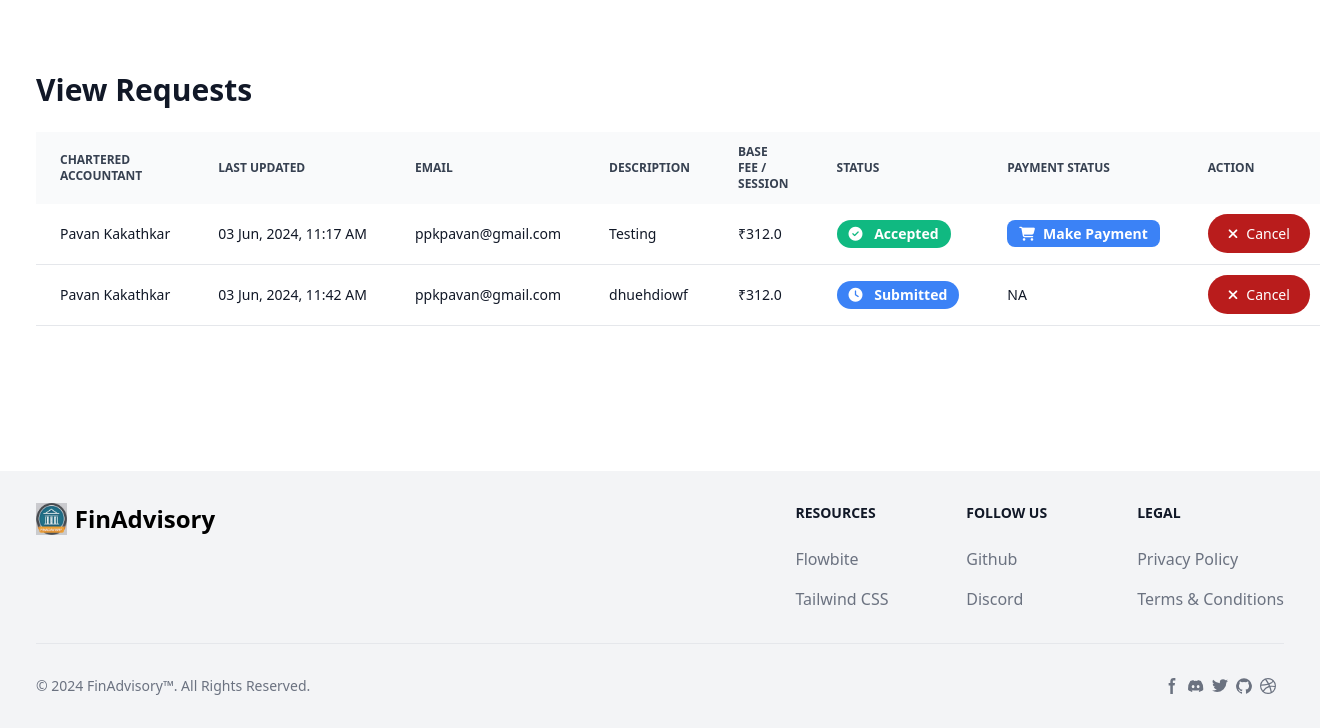
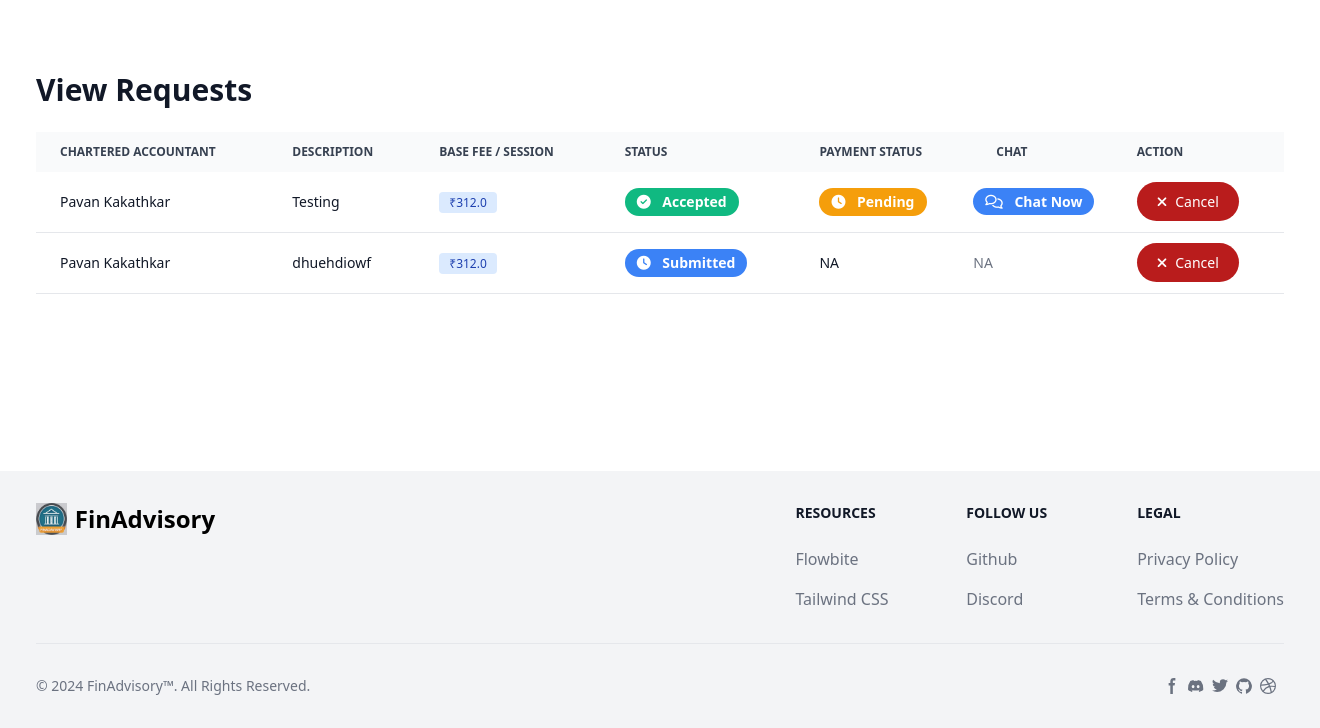
Before and after one commit to PKPran/FinAdvisory, a Flask app: page /view_requests in a window 1320 px wide; the page is wider, and only the part inside the window is pictured. Shown: the part 72-800 px from the top of that part. Run offline with Flask 3, Linux system fonts and the light colour scheme; a user stored in the database is signed in; data comes from the database, SQL or seed files in the repository; both versions use the stored data as it was after the commit; some libraries are stand-ins or nearby versions.

Commit message:
Update index.html to display request amount with a blue background and rounded corners

```diff
--- a/src/templates/index.html
+++ b/src/templates/index.html
@@ -157,7 +157,7 @@
                                         {{ request.request.description }}
                                     </td>
                                     <td class="px-6 py-4 font-medium text-gray-900 whitespace-nowrap dark:text-white">
-                                        ₹{{ request.amount }}
+                                        <span class="bg-blue-100 text-blue-800 text-xs font-medium me-2 px-2.5 py-0.5 rounded dark:bg-blue-900 dark:text-blue-300"> ₹{{ request.amount }}</span>
                                     </td>
                                     <td class="px-6 py-4 font-medium whitespace-nowrap dark:text-white">
                                         {% if request.status == "Submitted" %}
@@ -189,8 +189,8 @@
                                     </td>
                                     <td>
                                         {% if request.status == "Accepted" %}
-                                            <a href="{{url_for('chat')}}" class="bg-yellow-500 hover:bg-yellow-200 text-white font-bold py-1 px-3 rounded-full">
-                                                <i class="fas fa-clock mr-2"></i> Chat Now
+                                            <a href="{{url_for('chat')}}" class="bg-blue-500 hover:bg-blue-200 text-white font-bold py-1 px-3 rounded-full">
+                                                <i class="fa-regular fa-comments mr-2"></i> Chat Now
                                             </a>
                                         {% else %}
                                             NA
--- a/src/templates/view_requests.html
+++ b/src/templates/view_requests.html
@@ -31,10 +31,28 @@
                             Customer Name
                         </th>
                         <th scope="col" class="px-6 py-3">
-                            Last Updated
+                            Description
                         </th>
                         <th scope="col" class="px-6 py-3">
-                            Email
+                            Base Fee / Session
+                        </th>
+                        <th scope="col" class="px-6 py-3">
+                            Status
+                        </th>
+                        <th scope="col" class="px-6 py-3">
+                            Payment Status
+                        </th>
+                        <th scope="col" class="px-6 py-3">
+                            Chat
+                        </th>
+                        <th scope="col" class="px-6 py-3">
+                            Action
+                        </th>
+                    </tr>
+                {% else %}
+                    <tr>
+                        <th scope="col" class="px-6 py-3">
+                            Chartered Accountant
                         </th>
                         <th scope="col" class="px-6 py-3">
                             Description
@@ -49,31 +67,7 @@
                             Payment Status
                         </th>
                         <th scope="col" class="px-6 py-3">
-                            Action
-                        </th>
-                    </tr>
-                {% else %}
-                    <tr>
-                        <th scope="col" class="px-6 py-3">
-                            Chartered Accountant
-                        </th>
-                        <th scope="col" class="px-6 py-3">
-                            Last Updated
-                        </th>
-                        <th scope="col" class="px-6 py-3">
-                            Email
-                        </th>
-                        <th scope="col" class="px-6 py-3">
-                            Description
-                        </th>
-                        <th scope="col" class="px-6 py-3">
-                            Base Fee / Session
-                        </th>
-                        <th scope="col" class="px-6 py-3">
-                            Status
-                        </th>
-                        <th scope="col" class="px-6 py-3">
-                            Payment Status
+                            Chat
                         </th>
                         <th scope="col" class="px-6 py-3">
                             Action
@@ -87,12 +81,6 @@
                         <tr class="bg-white border-b dark:bg-gray-800 dark:border-gray-700">
                             <td class="px-6 py-4 font-medium text-gray-900 whitespace-nowrap dark:text-white">
                                 {{ request.customer_name }}
-                            </td>
-                            <td class="px-6 py-4 font-medium text-gray-900 whitespace-nowrap dark:text-white">
-                                {{ request.request.updated_at.strftime('%d %b, %Y')}}
-                            </td>
-                            <td class="px-6 py-4 font-medium text-gray-900 whitespace-nowrap dark:text-white">
-                                {{ request.email }}
                             </td>
                             <td class="px-6 py-4 font-medium text-gray-900 whitespace-nowrap dark:text-white">
                                 {{ request.request.description }}
@@ -120,17 +108,23 @@
                                 {% endif %}
                             </td>
                             <td class="px-6 py-4 font-medium whitespace-nowrap dark:text-white">
-                                {% if request.status == "Submitted" %}
-                                    NA
-                                {% elif request.status == "Accepted" %}
-                                <button class="bg-yellow-500 hover:bg-yellow-200 text-white font-bold py-1 px-3 rounded-full">
-                                    <i class="fas fa-clock mr-2"></i> Pending
-                                </button>
-                                {% elif request.status == "Rejected" %}
-                                    NA
-                                {% elif request.status == "Cancelled by User" %}
+                                {% if request.status == "Accepted" %}
+                                    <button class="bg-yellow-500 hover:bg-yellow-200 text-white font-bold py-1 px-3 rounded-full">
+                                        <i class="fas fa-clock mr-2"></i> Pending
+                                    </button>
+                                {% else%}
                                     NA
                                 {% endif %}
+                            </td>
+                            <td>
+                                {% if request.status == "Accepted" %}
+                                    <a href="{{url_for('chat')}}" class="bg-blue-500 hover:bg-blue-200 text-white font-bold py-1 px-3 rounded-full">
+                                        <i class="fa-regular fa-comments mr-2"></i> Chat Now
+                                    </a>
+                                {% else %}
+                                    NA
+                                {% endif %}
+
                             </td>
                             <td class="px-6 py-4 font-medium text-gray-900 whitespace-nowrap dark:text-white">
                                 {% if request.status == "Cancelled by User" %}
@@ -152,16 +146,10 @@
                                 {{ request.ca_name }}
                             </td>
                             <td class="px-6 py-4 font-medium text-gray-900 whitespace-nowrap dark:text-white">
-                                {{ request.request.updated_at.strftime('%d %b, %Y, %H:%M %p')}}
-                            </td>
-                            <td class="px-6 py-4 font-medium text-gray-900 whitespace-nowrap dark:text-white">
-                                {{ request.email }}
-                            </td>
-                            <td class="px-6 py-4 font-medium text-gray-900 whitespace-nowrap dark:text-white">
                                 {{ request.request.description }}
                             </td>
                             <td class="px-6 py-4 font-medium text-gray-900 whitespace-nowrap dark:text-white">
-                                ₹{{ request.amount }}
+                                <span class="bg-blue-100 text-blue-800 text-xs font-medium me-2 px-2.5 py-0.5 rounded dark:bg-blue-900 dark:text-blue-300">₹{{ request.amount }}</span>
                             </td>
                             <td class="px-6 py-4 font-medium text-gray-900 whitespace-nowrap dark:text-white">
                                 {% if request.status == "Submitted" %}
@@ -183,17 +171,23 @@
                                 {% endif %}
                             </td>
                             <td class="px-6 py-4 font-medium text-gray-900 whitespace-nowrap dark:text-white">
-                                {% if request.status == "Submitted" %}
-                                    NA
-                                {% elif request.status == "Accepted" %}
-                                <a id="pay-button" data-amount="{{ request.amount }}" ca-name="{{request.ca_name}}" request-uuid="{{request.request.uuid}}" class="bg-blue-500 hover:bg-blue-200 text-white font-bold py-1 px-3 rounded-lg">
-                                    <i class="fa-solid fa-cart-shopping mr-2"></i>Make Payment
-                                </a>
-                                {% elif request.status == "Rejected" %}
-                                    NA
-                                {% elif request.status == "Cancelled by User" %}
+                                {% if request.status == "Accepted" %}
+                                    <button class="bg-yellow-500 hover:bg-yellow-200 text-white font-bold py-1 px-3 rounded-full">
+                                        <i class="fas fa-clock mr-2"></i> Pending
+                                    </button>
+                                {% else%}
                                     NA
                                 {% endif %}
+                            </td>
+                            <td>
+                                {% if request.status == "Accepted" %}
+                                    <a href="{{url_for('chat')}}" class="whitespace-nowrap bg-blue-500 hover:bg-blue-200 text-white font-bold py-1 px-3 rounded-full">
+                                        <i class="fa-regular fa-comments mr-2"></i> Chat Now
+                                    </a>
+                                {% else %}
+                                    NA
+                                {% endif %}
+
                             </td>
                             <td class="px-6 py-4 font-medium text-gray-900 whitespace-nowrap dark:text-white">
                                 <a href="{{url_for('cancel_request', uuid=request.request.uuid)}}" class="focus:outline-none text-white bg-red-700 hover:bg-red-800 focus:ring-4 focus:ring-red-300 font-medium rounded-lg text-sm px-5 py-2.5 me-2 mb-2 dark:bg-red-600 dark:hover:bg-red-700 dark:focus:ring-red-900 rounded-full"><i class="fa-solid fa-xmark mr-2"></i>Cancel</a>
```
Also changed, not shown: instance/finadv.db.
